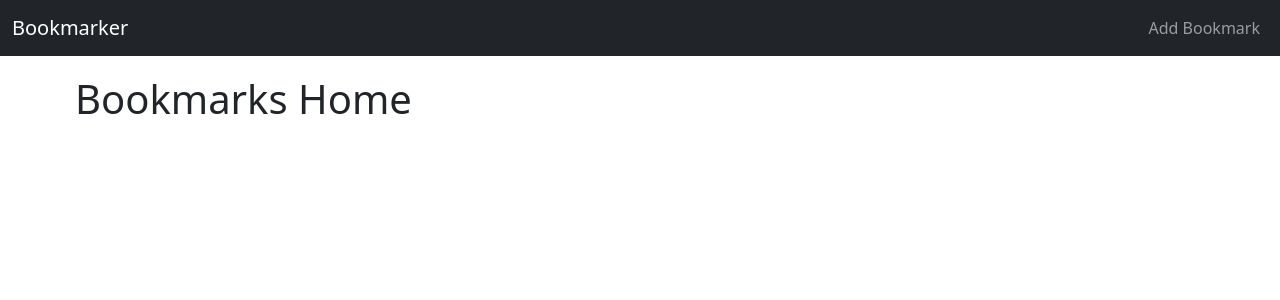
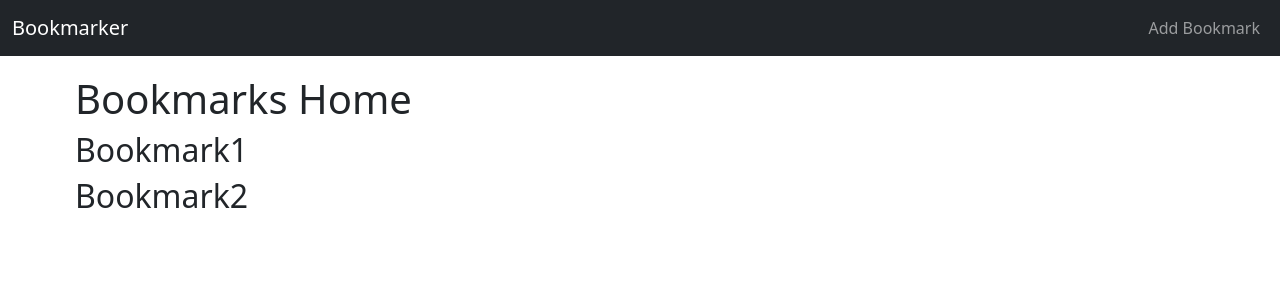
Before and after one commit to CHOhyunhee/FrontEnd_BookMarkerAPI, a Next.js app: page /bookmarks in a window 1280 px wide. Shown: the top 300 px of the page. Built offline with nearby package versions, Linux system fonts and the light colour scheme.

Commit message:
redirect

```diff
--- a/src/app/bookmarks/page.tsx
+++ b/src/app/bookmarks/page.tsx
@@ -1,8 +1,20 @@
-const page = () => (
-    <div>
+
+export default function BookmarkPage()  {
+    //distructuring assignment
+    const { titles } = getData()
+
+    return (
+      <div>
           <h1>Bookmarks Home</h1>
+          {
+            titles.map((title,idx) => <h2 key={idx}>{title}</h2>)
+          }
+      </div>
+    );
+  }
 
-    </div>
-  );
-
-  export default page;
+  function getData()  {
+    return {
+        titles: ['Bookmark1', 'Bookmark2']
+    }
+  }
```
